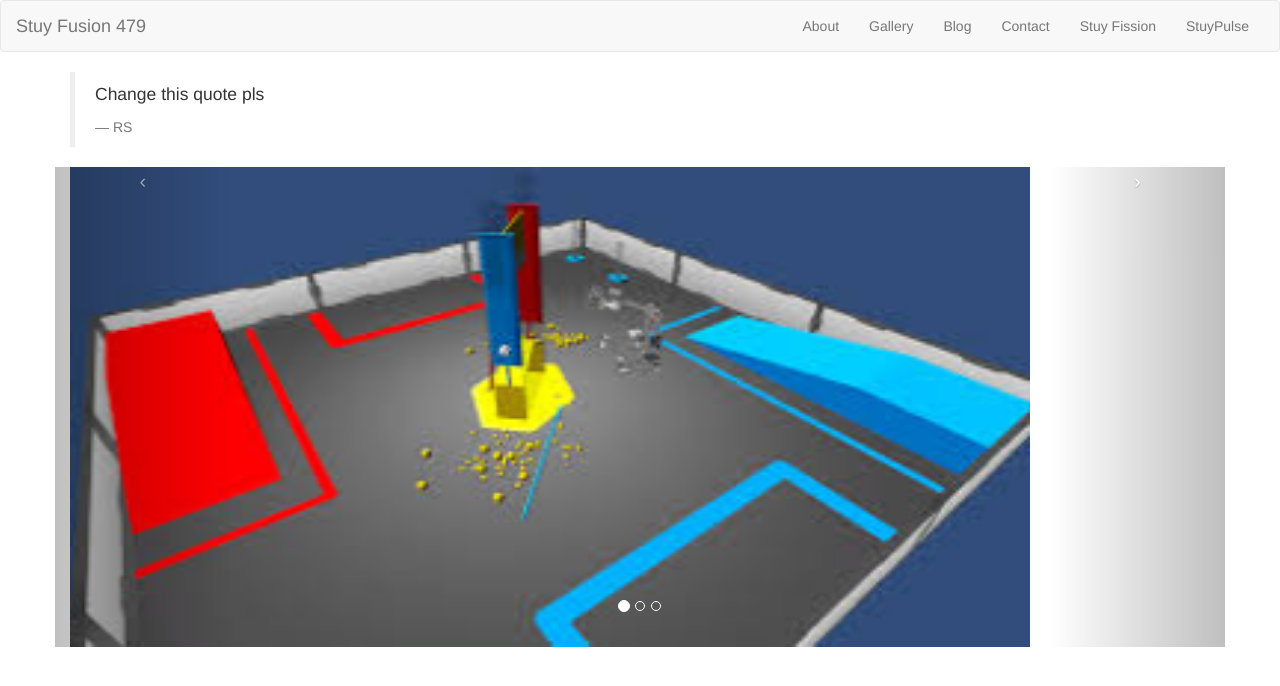
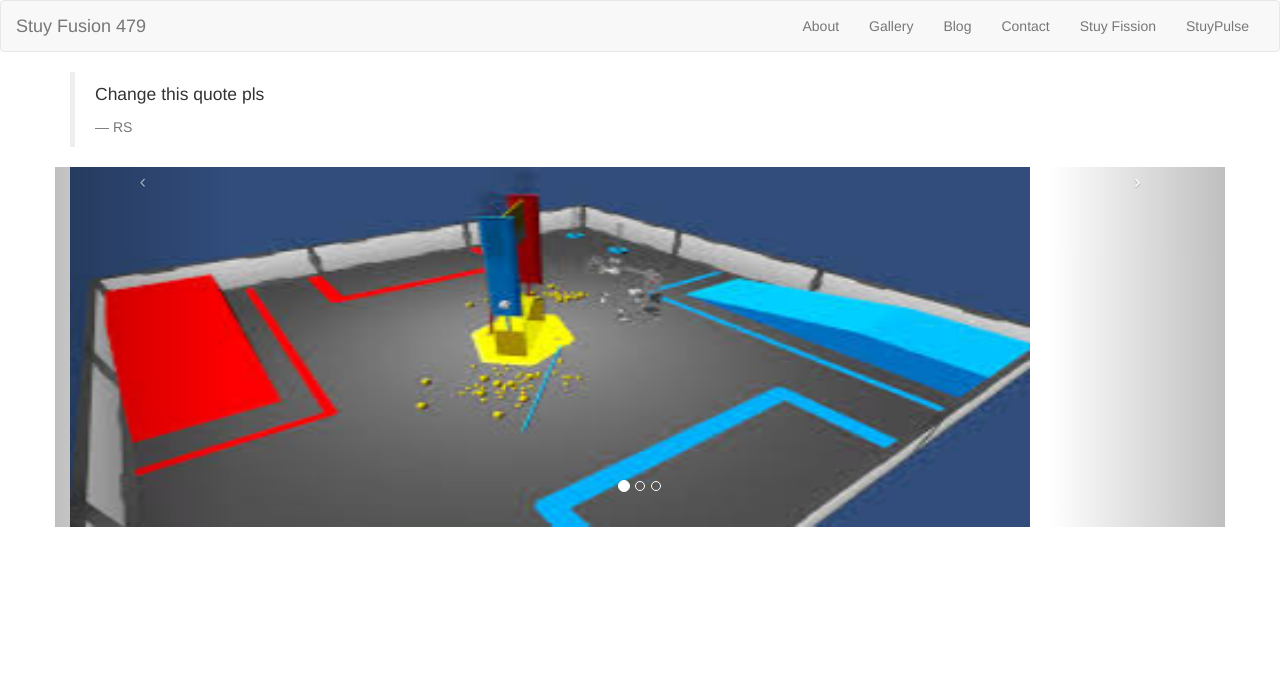
Before and after one commit to stuyfusion/stuyfusion.github.io, a Jekyll site: the page built from index.html, in a window 1280 px wide. Shown: the top 686 px of the page. Built offline with Jekyll 4.4.1, drawn with Linux system fonts in a browser that asks for light colours; nearby versions of some CDN libraries.

Commit message:
Update index.html

```diff
--- a/index.html
+++ b/index.html
@@ -18,10 +18,10 @@ layout: default
     <li data-target="#myCarousel" data-slide-to="2"></li>
   </ol>
   <!-- Items -->
-  <div class="carousel-inner" style="width:960px;height:480px">
-    <div class="active item"><img src="images/image1.jpg"  alt="we totally do work" style="width:960px;height:480px" class="img-responsive center-block"  /></div>
-    <div class="item"><img  src="images/image2.jpg" alt="" style="width:960px;height:480px" class="img-responsive center-block"/></div>
-    <div class="item"><img  src="images/image3.jpg" alt="" style="width:960px;height:480px" class="img-responsive center-block"/></div>
+  <div class="carousel-inner" style="width:960px;height:360px">
+    <div class="active item"><img src="images/image1.jpg"  alt="we totally do work" style="width:960px;height:360px" class="img-responsive center-block"  /></div>
+    <div class="item"><img  src="images/image2.jpg" alt="" style="width:960px;height:360px" class="img-responsive center-block"/></div>
+    <div class="item"><img  src="images/image3.jpg" alt="" style="width:960px;height:360px" class="img-responsive center-block"/></div>
   </div>
   <!-- Navigation -->
   <a class="carousel-control left" href="#myCarousel" data-slide="prev">&lsaquo;</a>
```
